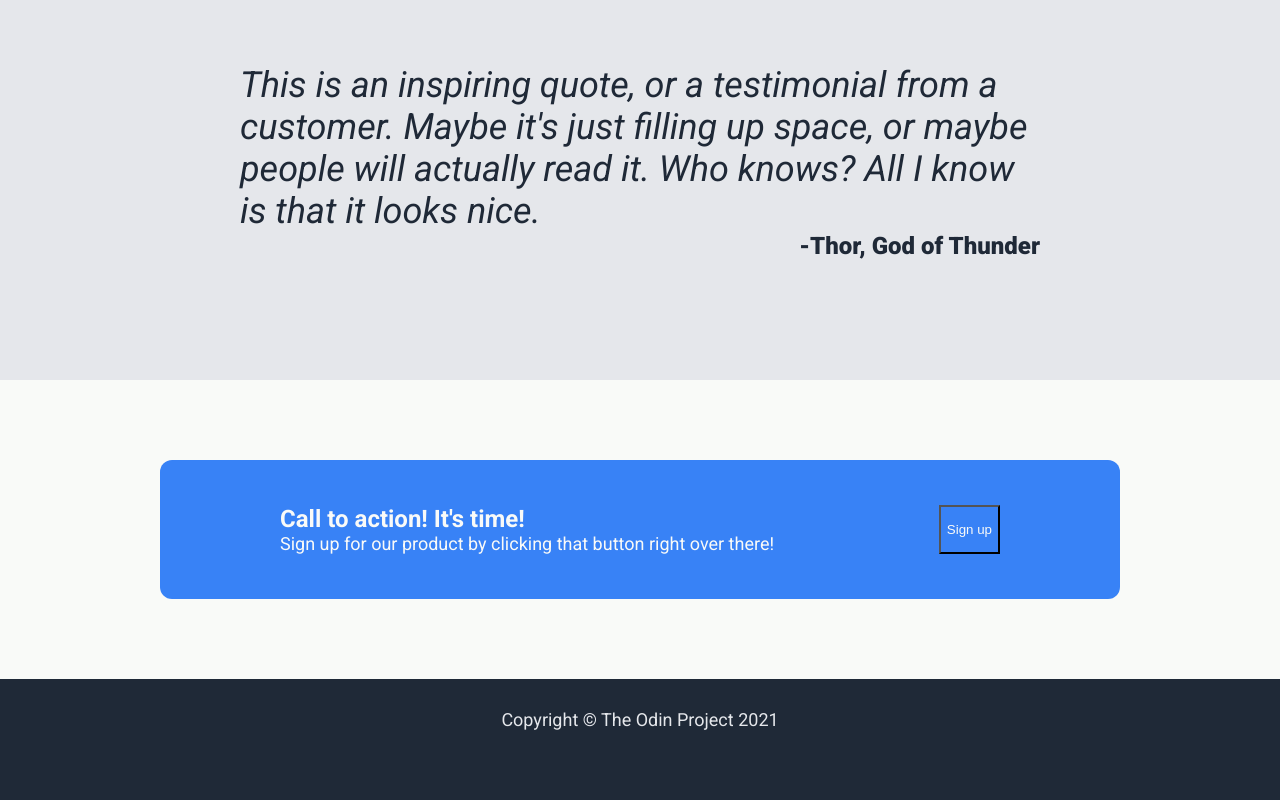
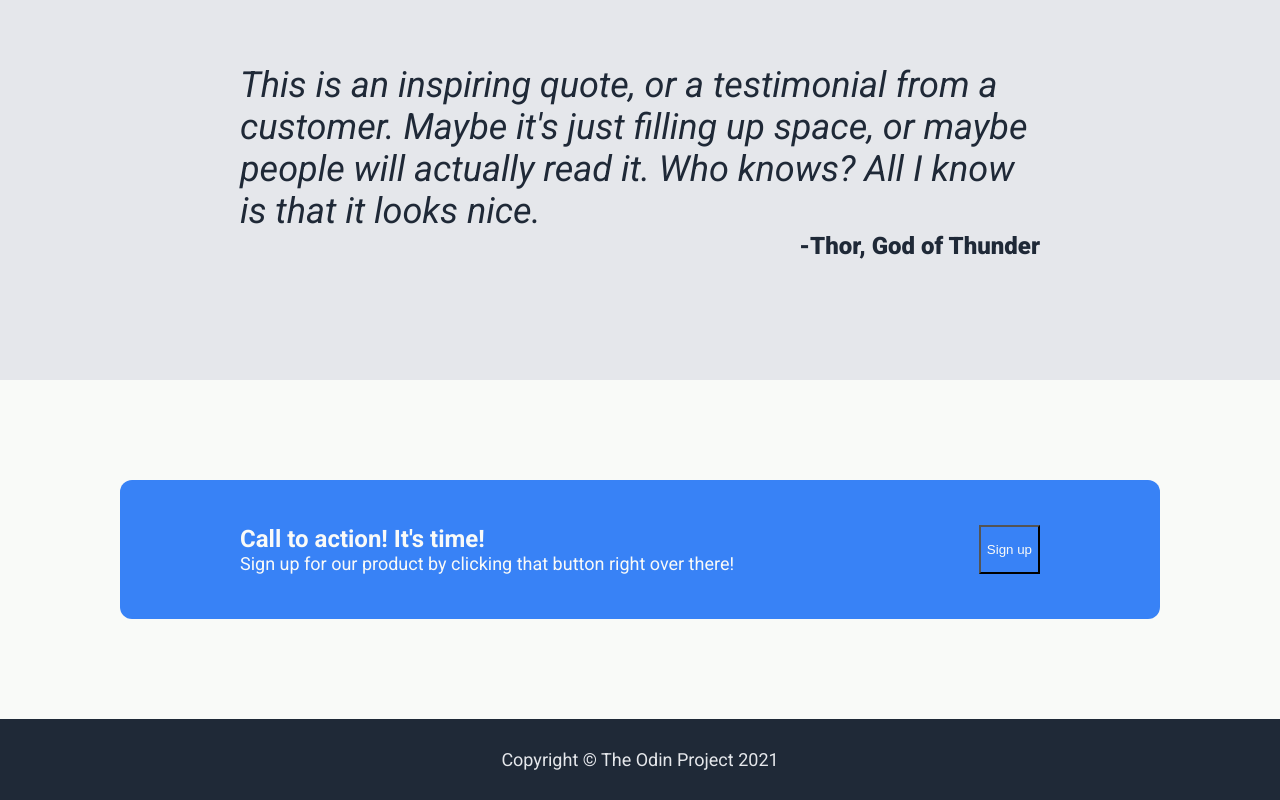
Before and after one commit to ewarehi1/odin-landin-page, a plain HTML site: page index.html in a window 1280 px wide. Shown: the part 1075-1875 px from the top of the page. Before the commit the page ends 1835 px from the top, so only its background shows below. Drawn offline with Linux system fonts and the light colour scheme.

Commit message:
Shorten width of sign up box

```diff
--- a/style.css
+++ b/style.css
@@ -132,7 +132,8 @@ button {
 
 .sign-up {
     background-color: #F9FAF8;
-    padding: 80px 160px;
+    display: flex;
+    justify-content: center;
 }
 
 .blue-box {
@@ -144,6 +145,8 @@ button {
     justify-content: space-between;
     padding: 45px 120px;
     border-radius: 12px;
+    width: 800px;
+    margin: 100px;
 }
 
 .blue-box-subtext {
```
